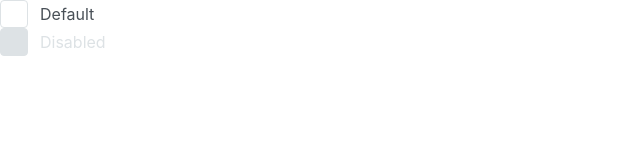
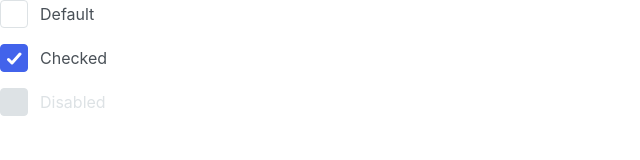
Before and after one commit to js-tasks-ru/htmlcss-20230911-4_loramisautova, a website: page 07-lection5/01-checkbox/index.html in a window 1280 px wide. Shown: the whole page, without its empty margins (0-640 px from the left). Drawn offline with Linux system fonts and the light colour scheme.

Commit message:
add checked checkbox

```diff
--- a/07-lection5/01-checkbox/checkbox.css
+++ b/07-lection5/01-checkbox/checkbox.css
@@ -1,3 +1,8 @@
+.checkbox {
+    display: flex;
+    flex-direction: column;
+    gap: 16px;
+}
 .checkbox__input {
     position: absolute;
     opacity: 0;
@@ -49,6 +54,6 @@
 .checkbox__input:disabled ~ .checkbox__state .checkbox__control .checkbox__icon {
     display: none;
 }
-.checkbox__input:focus ~ .checkbox__state .checkbox__title {
+.checkbox__input:checked:focus ~ .checkbox__state .checkbox__title {
     text-decoration: underline;
 }
--- a/07-lection5/01-checkbox/index.html
+++ b/07-lection5/01-checkbox/index.html
@@ -7,7 +7,8 @@
         <title>Checkbox</title>
     </head>
     <body>
-        <label class='checkbox'>
+        <div class='checkbox'>
+            <label>
                 <input type='checkbox' class='checkbox__input'>
                 <div class='checkbox__state'>
                     <div class='checkbox__control'>
@@ -18,7 +19,18 @@
                     <div class='checkbox__title'></div>
                 </div>
             </label>
-        <label class='checkbox'>
+            <label>
+                <input type='checkbox' class='checkbox__input' checked>
+                <div class='checkbox__state'>
+                    <div class='checkbox__control'>
+                        <svg class='checkbox__icon' width="15" height="13" viewBox="0 0 15 13" fill="none" xmlns="http://www.w3.org/2000/svg">
+                            <path d="M1.5 7.5L5 11L13 2" stroke="white" stroke-width="3" stroke-linecap="round" stroke-linejoin="round"/>
+                        </svg>
+                    </div>
+                    <div class='checkbox__title'></div>
+                </div>
+            </label>
+            <label>
                 <input type='checkbox' class='checkbox__input' disabled>
                 <div class='checkbox__state'>
                     <div class='checkbox__control'>
@@ -29,5 +41,6 @@
                     <div class='checkbox__title'></div>
                 </div>
             </label>
+        </div>
     </body>
 </html>
```
Lines whose indentation alone changed are shown as unchanged.
